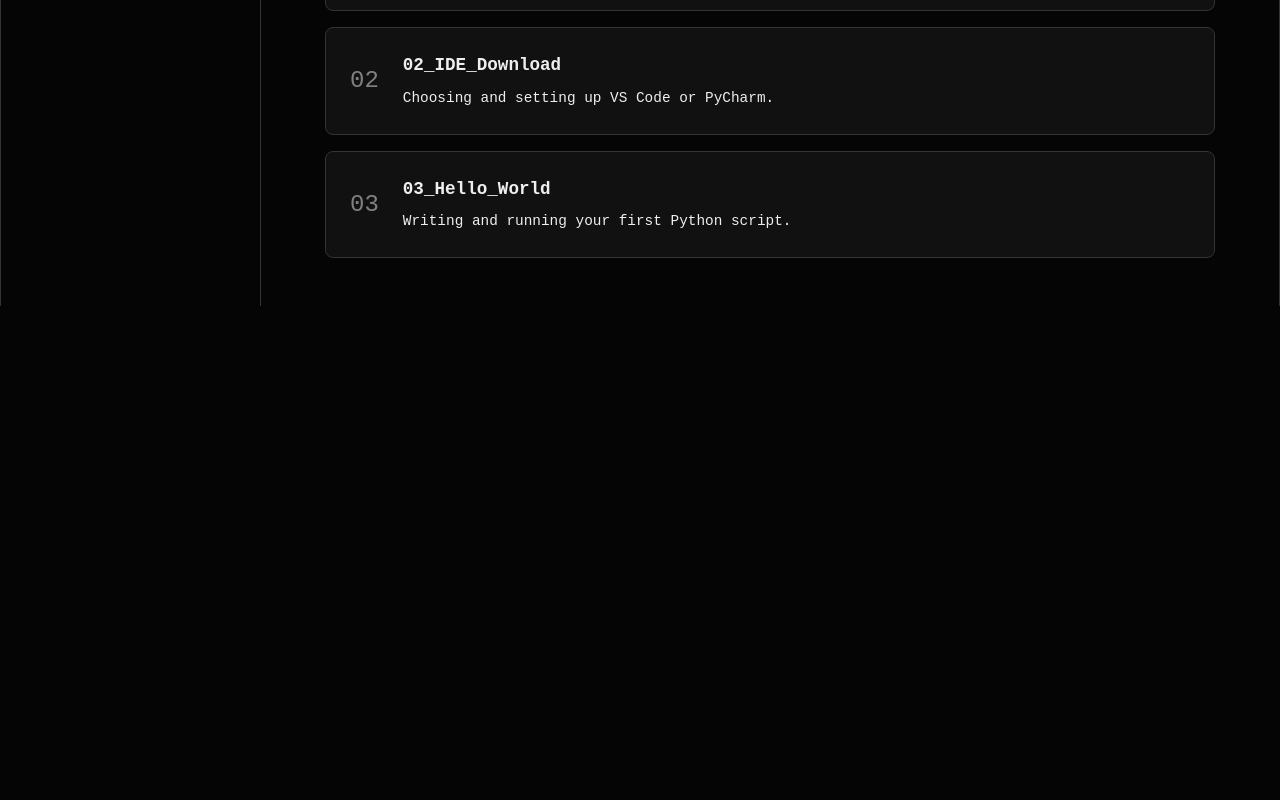
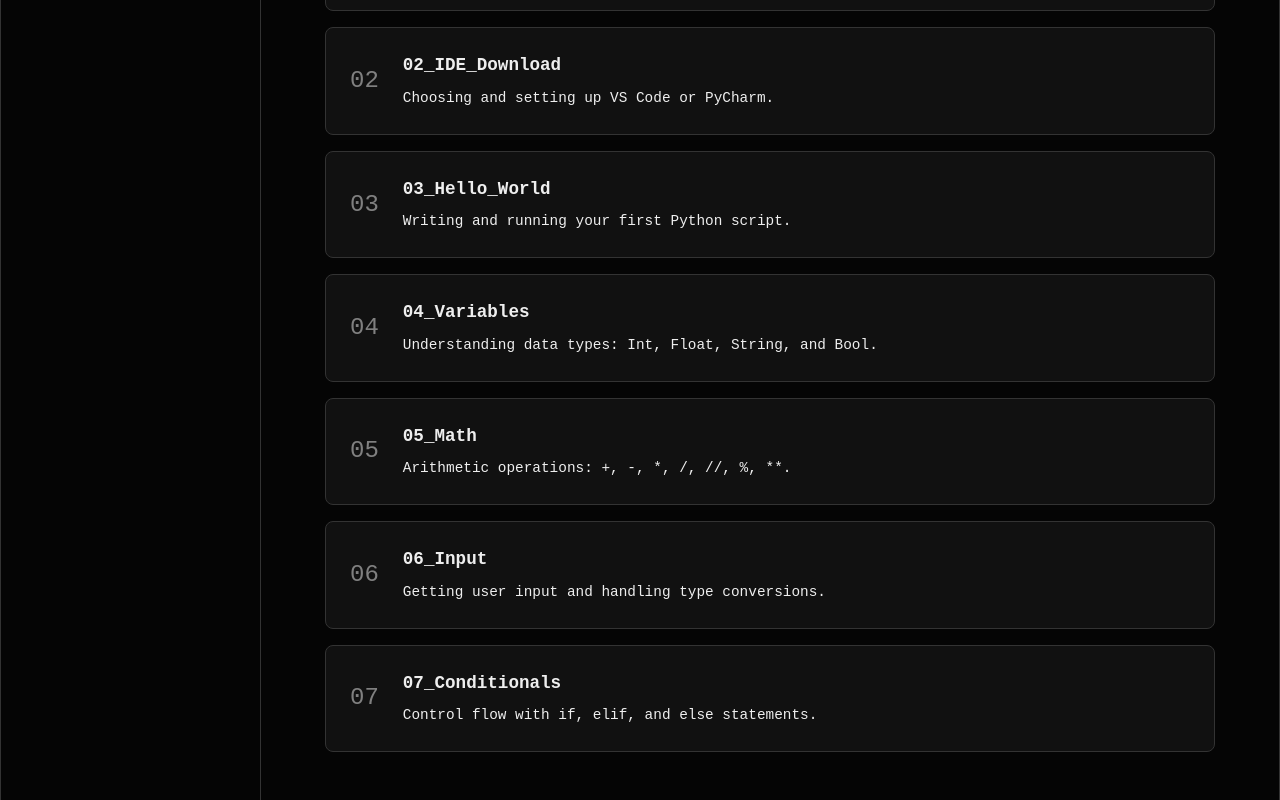
Before and after one commit to ekinefe/gnrhub, a React (Vite) app: page /blog/python-intro in a window 1280 px wide. Shown: the part 654-1454 px from the top of the page. Before the commit the page ends 960 px from the top, so only its background shows below. Built offline with nearby package versions, Linux system fonts and the light colour scheme; a web font is replaced by a local one.

Commit message:
FIX: pythonIntroductione /module2: ENVIRONMENT_CONFIG

```diff
--- a/src/pages/Blogs/contents/PythonIntroduction/01_pythonDownload.jsx
+++ b/src/pages/Blogs/contents/PythonIntroduction/01_pythonDownload.jsx
@@ -6,6 +6,7 @@ const HowToDownload = () => {
 
             {/* === INTRO === */}
             <section style={{ marginBottom: '3rem' }}>
+                <h2 style={{ fontSize: '1.8rem', marginBottom: '1rem' }}>/module_01: DOWNLOAD</h2>
                 <p style={{ fontSize: '1.1rem', lineHeight: '1.8' }}>
                     Python is the engine behind modern AI, Data Science, and Micro-SaaS.
                     Before we write any code, we must ensure your local environment is
--- a/src/pages/Blogs/contents/PythonIntroduction/03_helloWorld.jsx
+++ b/src/pages/Blogs/contents/PythonIntroduction/03_helloWorld.jsx
@@ -6,7 +6,7 @@ const HelloWorld = () => {
 
             {/* === INTRO === */}
             <section style={{ marginBottom: '3rem' }}>
-                <h2 style={{ fontSize: '1.8rem', marginBottom: '1rem' }}>/init_sequence</h2>
+                <h2 style={{ fontSize: '1.8rem', marginBottom: '1rem' }}>/module_03: INIT_SEQUENCE</h2>
                 <p style={{ fontSize: '1.1rem', lineHeight: '1.8' }}>
                     Now that the Python runtime is active, we must verify the environment by executing
                     the standard <span className="accent-text">"Hello, World!"</span> protocol.
--- a/src/pages/Blogs/contents/PythonIntroduction/main.jsx
+++ b/src/pages/Blogs/contents/PythonIntroduction/main.jsx
@@ -3,6 +3,25 @@ import { useLocation, Link } from 'react-router-dom';
 import HowToDownload from './01_pythonDownload';
 import IdeSetup from './02_IDEDownload';
 import HelloWorld from './03_helloWorld';
+import PythonVariables from './04_PythonVariables';
+import PythonMath from './05_PythonMath';
+import PythonInput from './06_PythonInput';
+import PythonConditionals from './07_PythonConditionals';
+// import Functions from './08_functions';
+// import Classes from './09_classes';
+// import Modules from './10_modules';
+// import Packages from './11_packages';
+// import Exceptions from './12_exceptions';
+// import Files from './13_files';
+// import Networking from './14_networking';
+// import GUI from './15_gui';
+// import Web from './16_web';
+// import Data from './17_data';
+// import Security from './18_security';
+// import Performance from './19_performance';
+// import Testing from './20_testing';
+// import Deployment from './21_deployment';
+// import Future from './22_future';
 
 const PythonIntroduction = () => {
     const location = useLocation();
@@ -41,8 +60,52 @@ const PythonIntroduction = () => {
                     <div>
                         <Link to="#" className="btn-back">← Back to Index</Link>
                         <HelloWorld />
+                        <div style={{ marginTop: '2rem', textAlign: 'center', display: 'flex', justifyContent: 'space-between' }}>
+                            <Link to="#ide" className="btn secondary-btn">← Previous: IDE Setup</Link>
+                            <Link to="#variables" className="btn primary-btn">Next: Variables →</Link>
+                        </div>
+                    </div>
+                );
+            case '#variables':
+                return (
+                    <div>
+                        <Link to="#" className="btn-back">← Back to Index</Link>
+                        <PythonVariables />
+                        <div style={{ marginTop: '2rem', textAlign: 'center', display: 'flex', justifyContent: 'space-between' }}>
+                            <Link to="#helloworld" className="btn secondary-btn">← Previous: Hello World</Link>
+                            <Link to="#math" className="btn primary-btn">Next: Math →</Link>
+                        </div>
+                    </div>
+                );
+            case '#math':
+                return (
+                    <div>
+                        <Link to="#" className="btn-back">← Back to Index</Link>
+                        <PythonMath />
+                        <div style={{ marginTop: '2rem', textAlign: 'center', display: 'flex', justifyContent: 'space-between' }}>
+                            <Link to="#variables" className="btn secondary-btn">← Previous: Variables</Link>
+                            <Link to="#input" className="btn primary-btn">Next: Input →</Link>
+                        </div>
+                    </div>
+                );
+            case '#input':
+                return (
+                    <div>
+                        <Link to="#" className="btn-back">← Back to Index</Link>
+                        <PythonInput />
+                        <div style={{ marginTop: '2rem', textAlign: 'center', display: 'flex', justifyContent: 'space-between' }}>
+                            <Link to="#math" className="btn secondary-btn">← Previous: Math</Link>
+                            <Link to="#conditionals" className="btn primary-btn">Next: Conditionals →</Link>
+                        </div>
+                    </div>
+                );
+            case '#conditionals':
+                return (
+                    <div>
+                        <Link to="#" className="btn-back">← Back to Index</Link>
+                        <PythonConditionals />
                         <div style={{ marginTop: '2rem', textAlign: 'center' }}>
-                            <Link to="#ide" className="btn secondary-btn">← Previous: IDE Setup</Link>
+                            <Link to="#input" className="btn secondary-btn">← Previous: Input</Link>
                         </div>
                     </div>
                 );
@@ -76,6 +139,42 @@ const PythonIntroduction = () => {
                                 <div className="toc-details">
                                     <h4>03_Hello_World</h4>
                                     <p>Writing and running your first Python script.</p>
+                                </div>
+                                <span className="toc-arrow">→</span>
+                            </Link>
+
+                            <Link to="#variables" className="toc-item">
+                                <span className="toc-number">04</span>
+                                <div className="toc-details">
+                                    <h4>04_Variables</h4>
+                                    <p>Understanding data types: Int, Float, String, and Bool.</p>
+                                </div>
+                                <span className="toc-arrow">→</span>
+                            </Link>
+
+                            <Link to="#math" className="toc-item">
+                                <span className="toc-number">05</span>
+                                <div className="toc-details">
+                                    <h4>05_Math</h4>
+                                    <p>Arithmetic operations: +, -, *, /, //, %, **.</p>
+                                </div>
+                                <span className="toc-arrow">→</span>
+                            </Link>
+
+                            <Link to="#input" className="toc-item">
+                                <span className="toc-number">06</span>
+                                <div className="toc-details">
+                                    <h4>06_Input</h4>
+                                    <p>Getting user input and handling type conversions.</p>
+                                </div>
+                                <span className="toc-arrow">→</span>
+                            </Link>
+
+                            <Link to="#conditionals" className="toc-item">
+                                <span className="toc-number">07</span>
+                                <div className="toc-details">
+                                    <h4>07_Conditionals</h4>
+                                    <p>Control flow with if, elif, and else statements.</p>
                                 </div>
                                 <span className="toc-arrow">→</span>
                             </Link>
```
Also changed, not shown: src/pages/Blogs/contents/PythonIntroduction/02_IDEDownload.jsx (+9 -7 lines).
